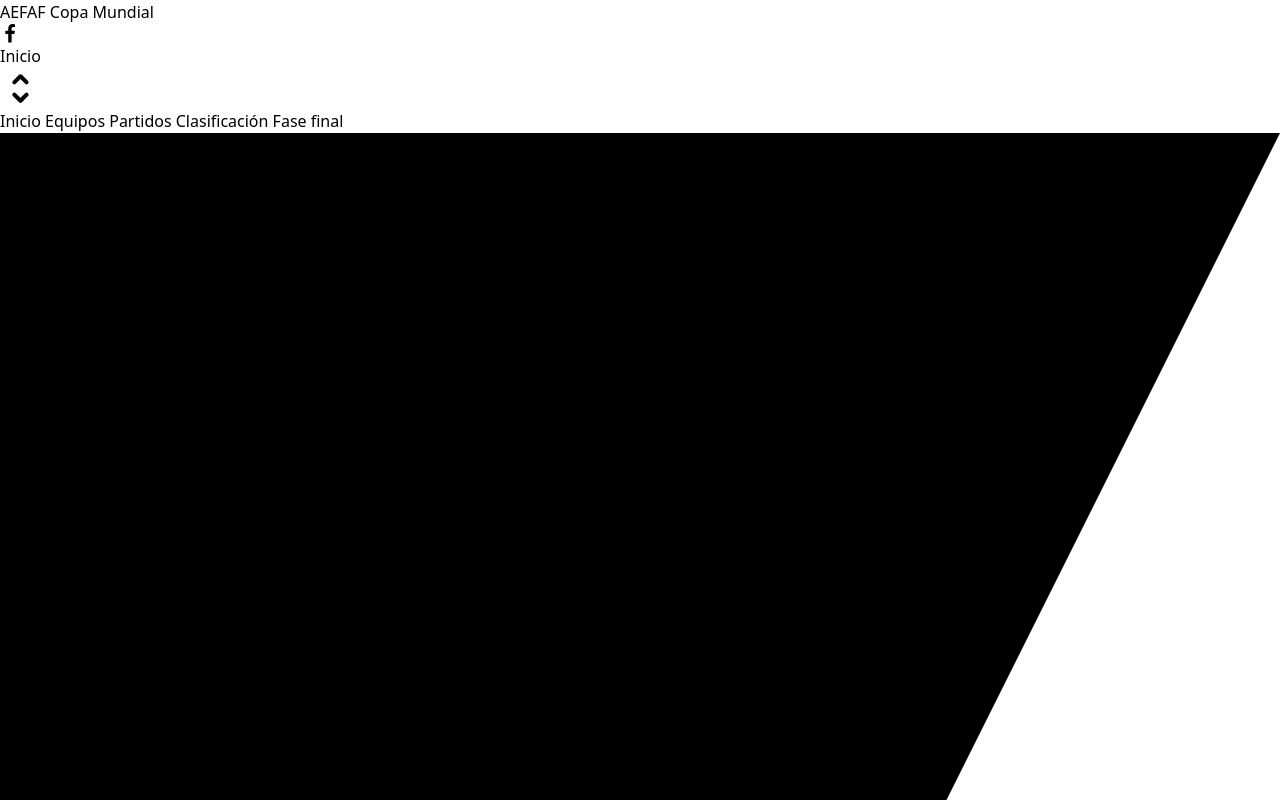
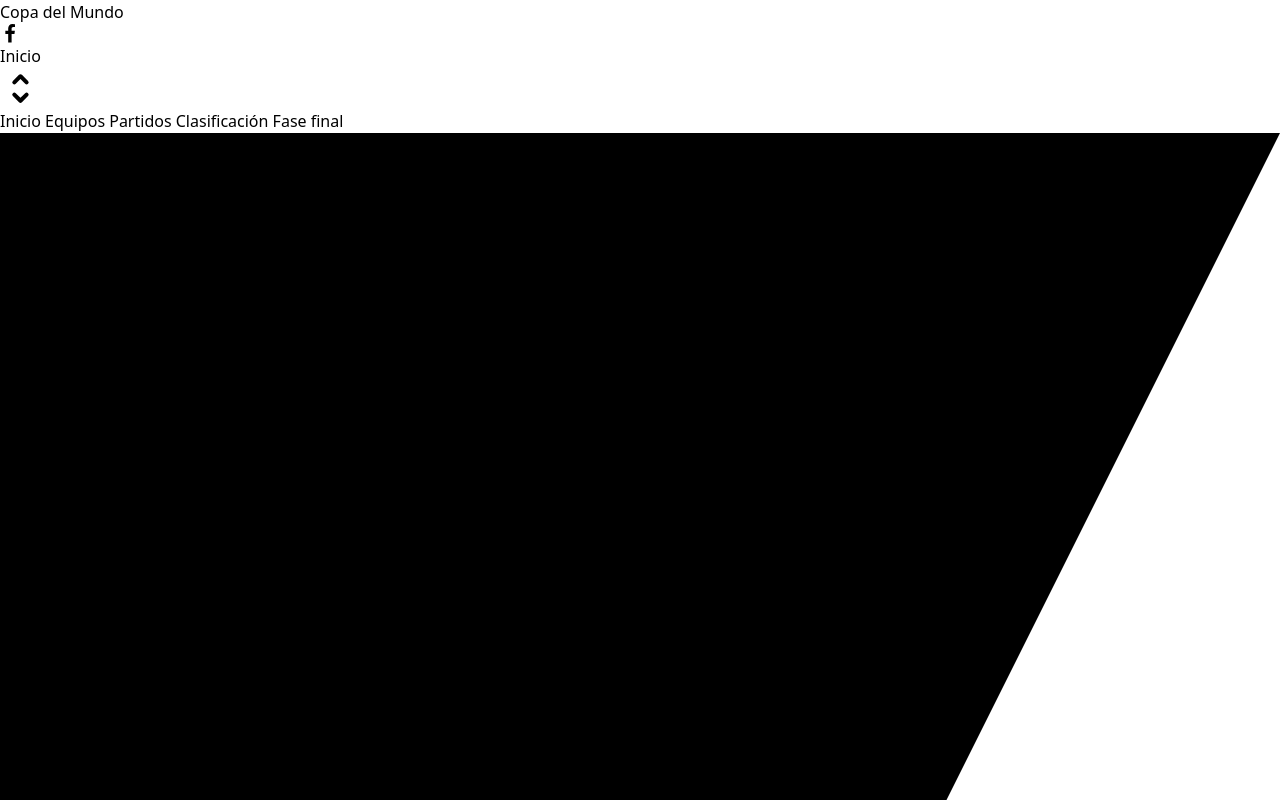
Before and after one commit to matiaguilera/torneo-mutual, a SvelteKit app: page / in a window 1280 px wide. Shown: the top 800 px of the page. Built offline with nearby package versions, Linux system fonts and the light colour scheme.

Commit message:
Change header title

```diff
--- a/src/routes/Header.svelte
+++ b/src/routes/Header.svelte
@@ -1,6 +1,6 @@
 <div class="bg-slate-900 h-16 flex items-center justify-between px-4 sm:px-6 lg:px-8">
 	<a href="/">
-		<div class="flex-shrink-0 mt-1 font-medium text-slate-200">AEFAF Copa Mundial</div>
+		<div class="flex-shrink-0 mt-1 font-medium text-slate-200">Copa del Mundo</div>
 	</a>
 	<a target="_blank" href="https://www.facebook.com/groups/1386329371449040">
 		<svg
```
